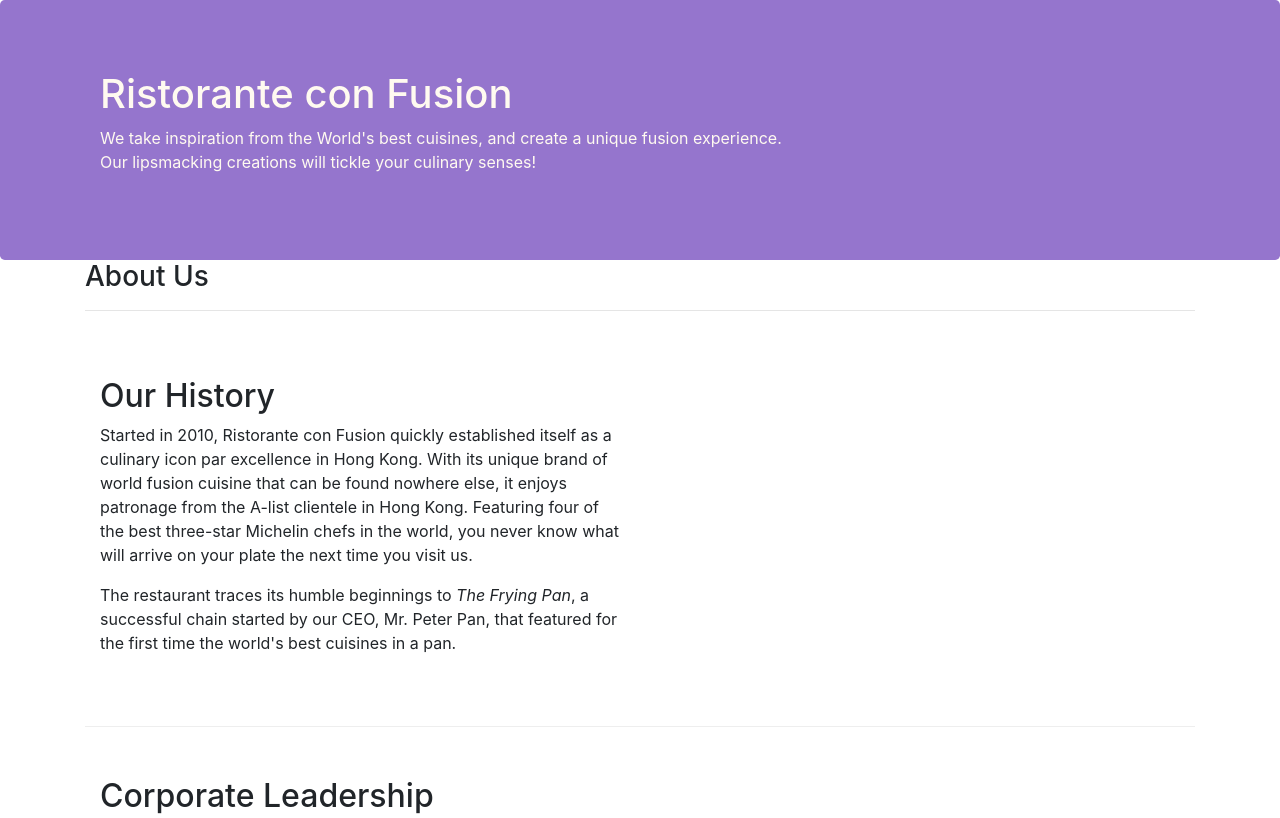
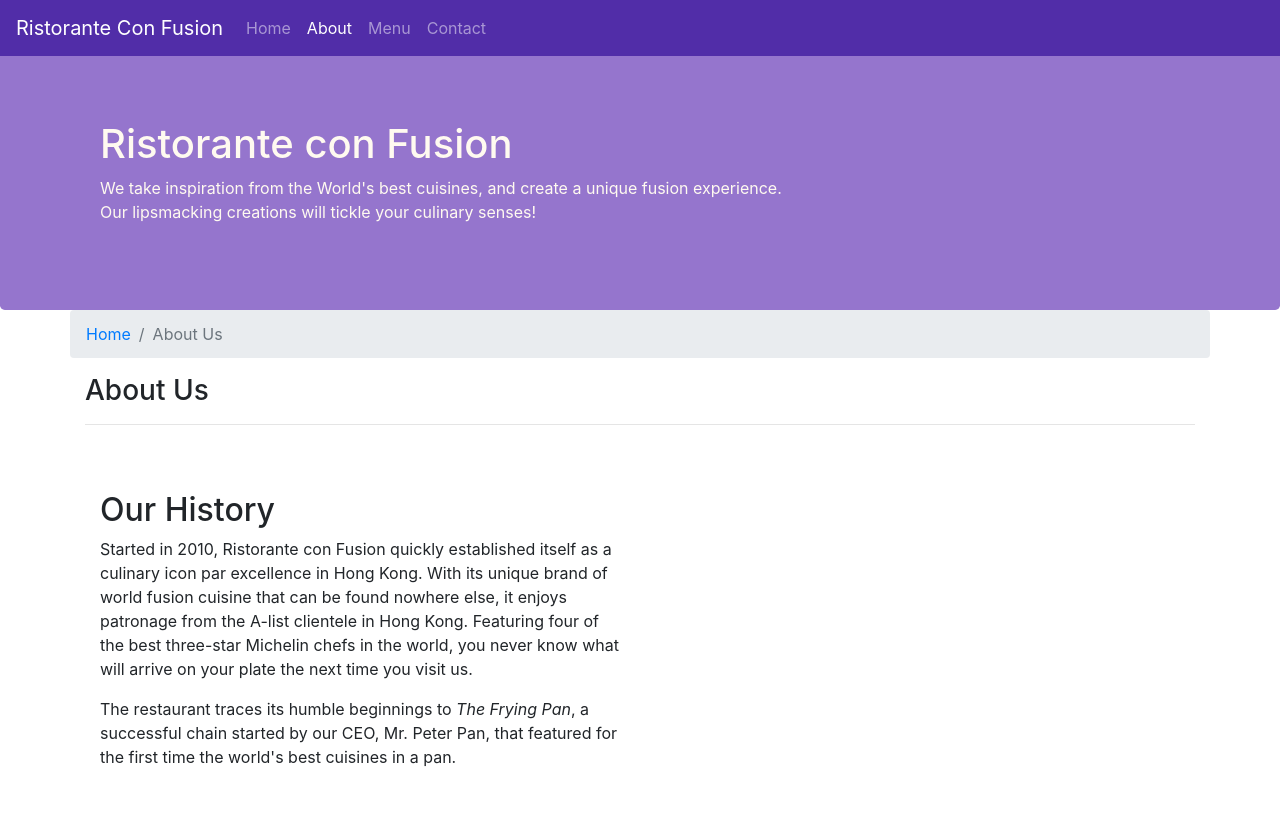
Before and after one commit to lparisot/conFusion-bootstrap4, a website: page aboutus.html in a window 1280 px wide. Shown: the top 818 px of the page. Drawn offline with nearby package versions, Linux system fonts and the light colour scheme.

Commit message:
Navbar & breadcrumb

```diff
--- a/aboutus.html
+++ b/aboutus.html
@@ -14,6 +14,23 @@
 </head>
 
 <body>
+  <nav class="navbar navbar-dark navbar-expand-lg fixed-top">
+    <button class="navbar-toggler" type="button" data-toggle="collapse" data-target="#Navbar" aria-controls="Navbar" aria-expanded="false" aria-label="Toggle navigation">
+      <span class="navbar-toggler-icon"></span>
+    </button>
+    <a class="navbar-brand mr-auto" href="./index.html">Ristorante Con Fusion</a>
+    <div class="container">
+      <div class="collapse navbar-collapse" id="Navbar">
+        <ul class="navbar-nav">
+          <li class="nav-item"><a class="nav-link" href="./index.html">Home</a></li>
+          <li class="nav-item active"><a class="nav-link" href="./aboutus.html">About</a></li>
+          <li class="nav-item"><a class="nav-link" href="#">Menu</a></li>
+          <li class="nav-item"><a class="nav-link" href="#">Contact</a></li>
+        </ul>
+      </div>
+    </div>
+  </nav>
+
   <header class="jumbotron">
     <div class="container">
       <div class="row row-header">
@@ -29,6 +46,10 @@
 
   <div class="container">
     <div class="row">
+      <ol class="col-12 breadcrumb">
+        <li class="breadcrumb-item"><a href="./index.html">Home</a></li>
+        <li class="breadcrumb-item active">About Us</li>
+      </ol>
       <div class="col">
         <h3>About Us</h3>
         <hr>
@@ -66,8 +87,8 @@
         <div class="col-5 ml-auto col-sm-2">
           <h5>Links</h5>
           <ul class="list-unstyled">
-            <li><a href="index.html">Home</a></li>
-            <li><a href="#">About</a></li>
+            <li><a href="./index.html">Home</a></li>
+            <li><a href="./aboutus.html">About</a></li>
             <li><a href="#">Menu</a></li>
             <li><a href="#">Contact</a></li>
           </ul>
--- a/css/styles.css
+++ b/css/styles.css
@@ -23,8 +23,17 @@
   color: floralwhite;
 }
 
-address {
+.address {
   font-size: 80%;
   margin: 0px;
   color: #0F0F0F;
 }
+
+body {
+  padding: 50px 0px 0px 0px;
+  z-index: 0;
+}
+
+.navbar-dark {
+  background-color: #512DA8;
+}
```
Also changed, not shown: index.html (+23 -2 lines).
